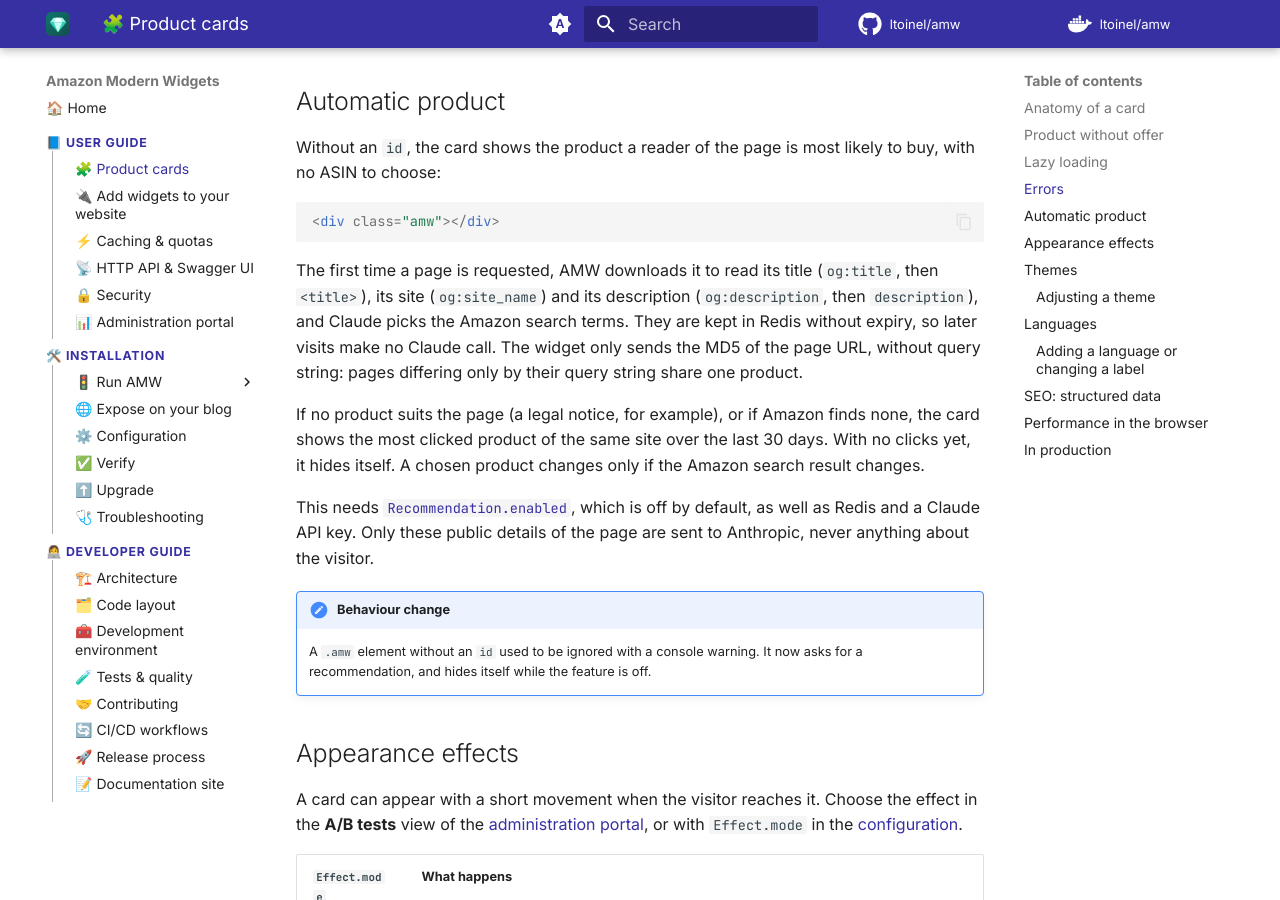
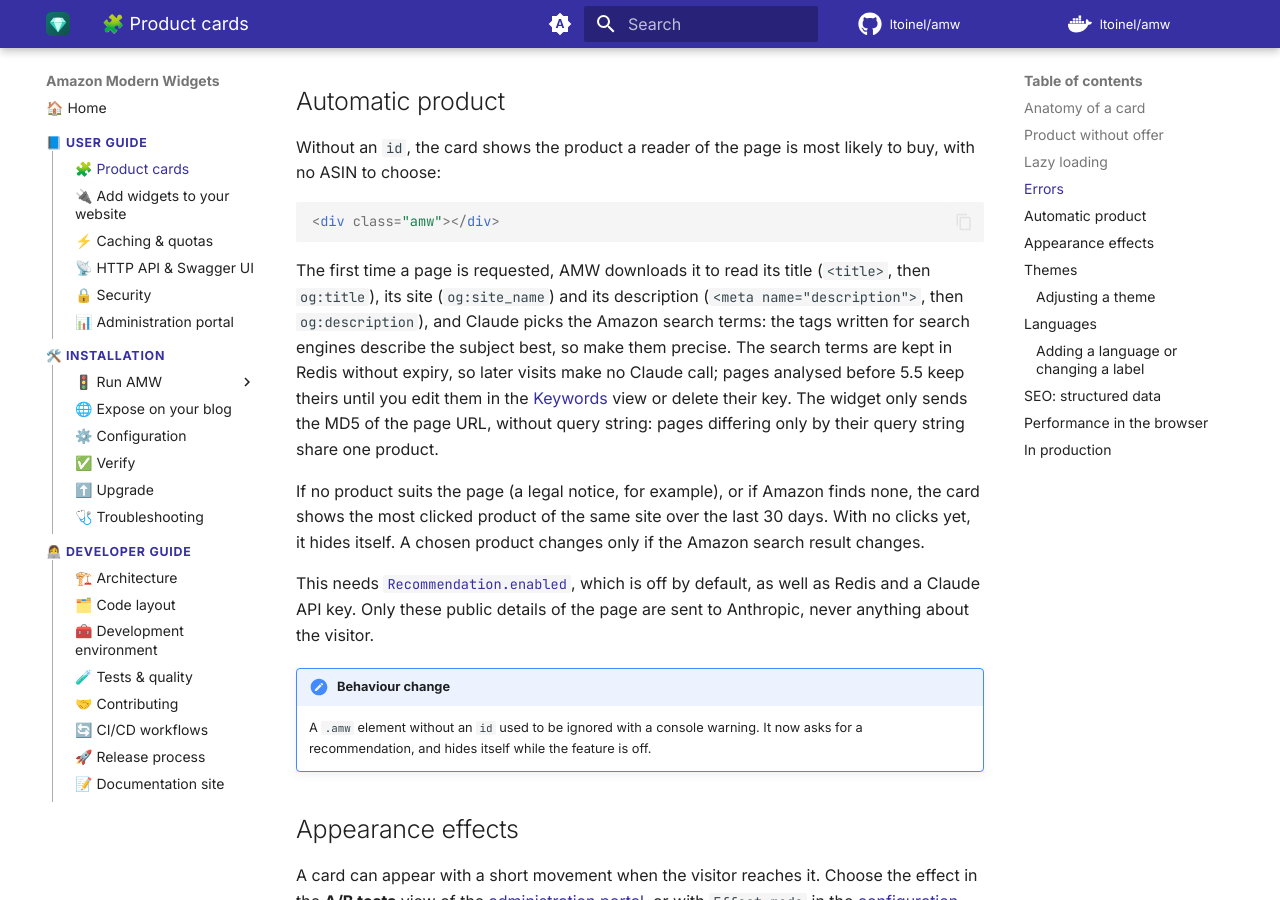
Before and after one commit to ltoinel/amw, an MkDocs documentation site: the page built from docs/user-guide/widget.md, in a window 1280 px wide and 900 px high, scrolled down 2947 px. Built offline with MkDocs 1.6.1 and Material for MkDocs 9.7.7, drawn with Linux system fonts in a browser that asks for light colours; comment, search, counter and statistics services are not loaded.

Commit message:
feat(recommendation): describe pages by their title tag and meta description (#389)
<title> and <meta name="description"> are now read first, the Open Graph
tags only when they are missing or empty. The prompt says that the title
may end with the name of the site.

Closes #388

Co-authored-by: Ludovic Toinel <ltoinel@free.fr>
Co-authored-by: Claude Opus 5.5 <noreply@anthropic.com>

````diff
--- a/docs/user-guide/widget.md
+++ b/docs/user-guide/widget.md
@@ -67,10 +67,12 @@ no ASIN to choose:
 <div class="amw"></div>
 ```
 
-The first time a page is requested, AMW downloads it to read its title (`og:title`, then
-`<title>`), its site (`og:site_name`) and its description (`og:description`, then
-`description`), and Claude picks the Amazon search terms. They are kept in Redis without expiry,
-so later visits make no Claude call. The widget only sends the MD5 of the page URL, without
+The first time a page is requested, AMW downloads it to read its title (`<title>`, then
+`og:title`), its site (`og:site_name`) and its description (`<meta name="description">`, then
+`og:description`), and Claude picks the Amazon search terms: the tags written for search engines
+describe the subject best, so make them precise. The search terms are kept in Redis without expiry,
+so later visits make no Claude call; pages analysed before 5.5 keep theirs until you edit them in
+the [Keywords](admin-portal.md#keywords) view or delete their key. The widget only sends the MD5 of the page URL, without
 query string: pages differing only by their query string share one product.
 
 If no product suits the page (a legal notice, for example), or if Amazon finds none, the card
````
Also changed, not shown: docs/installation/upgrade.md (+3 -0 lines), 3 other files.
